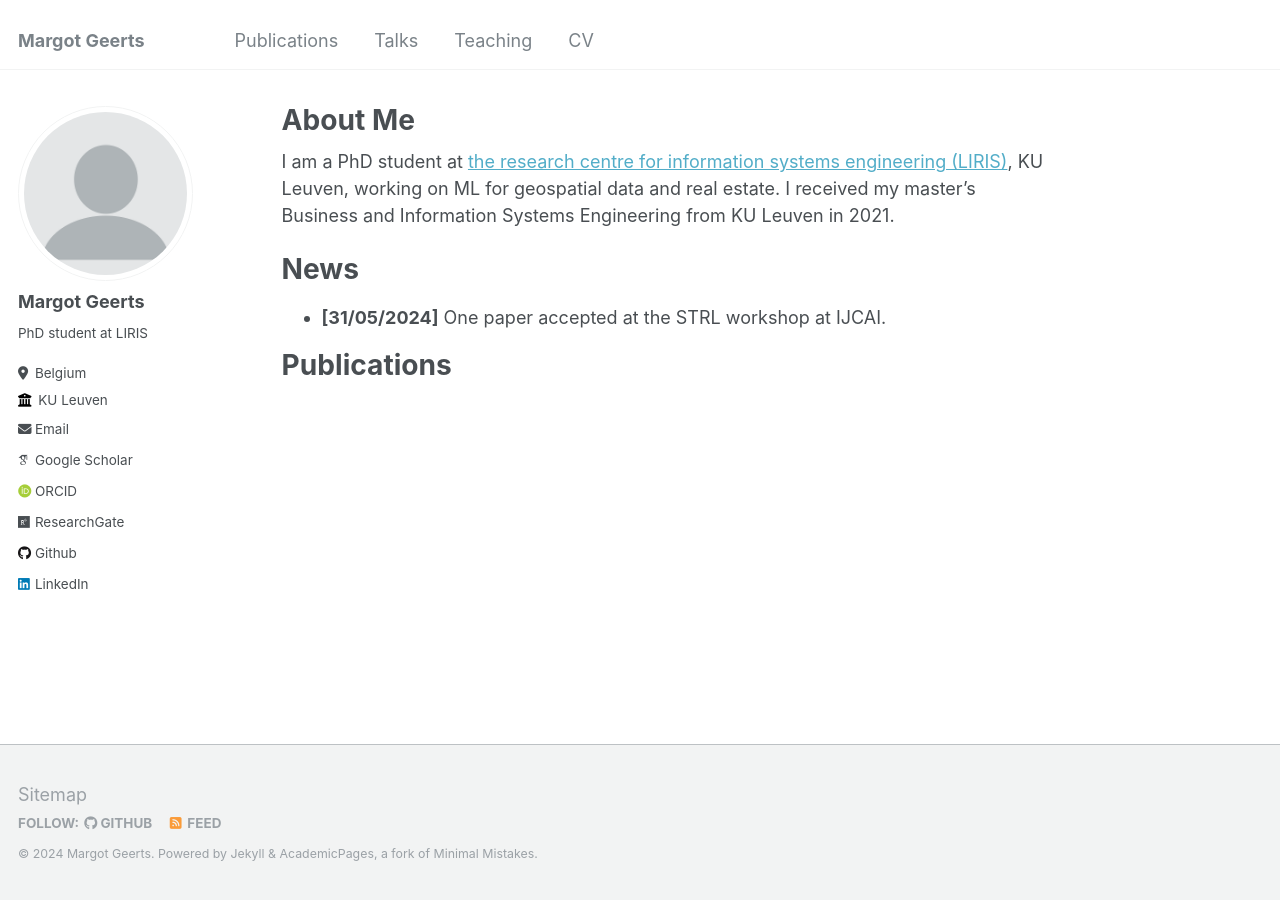
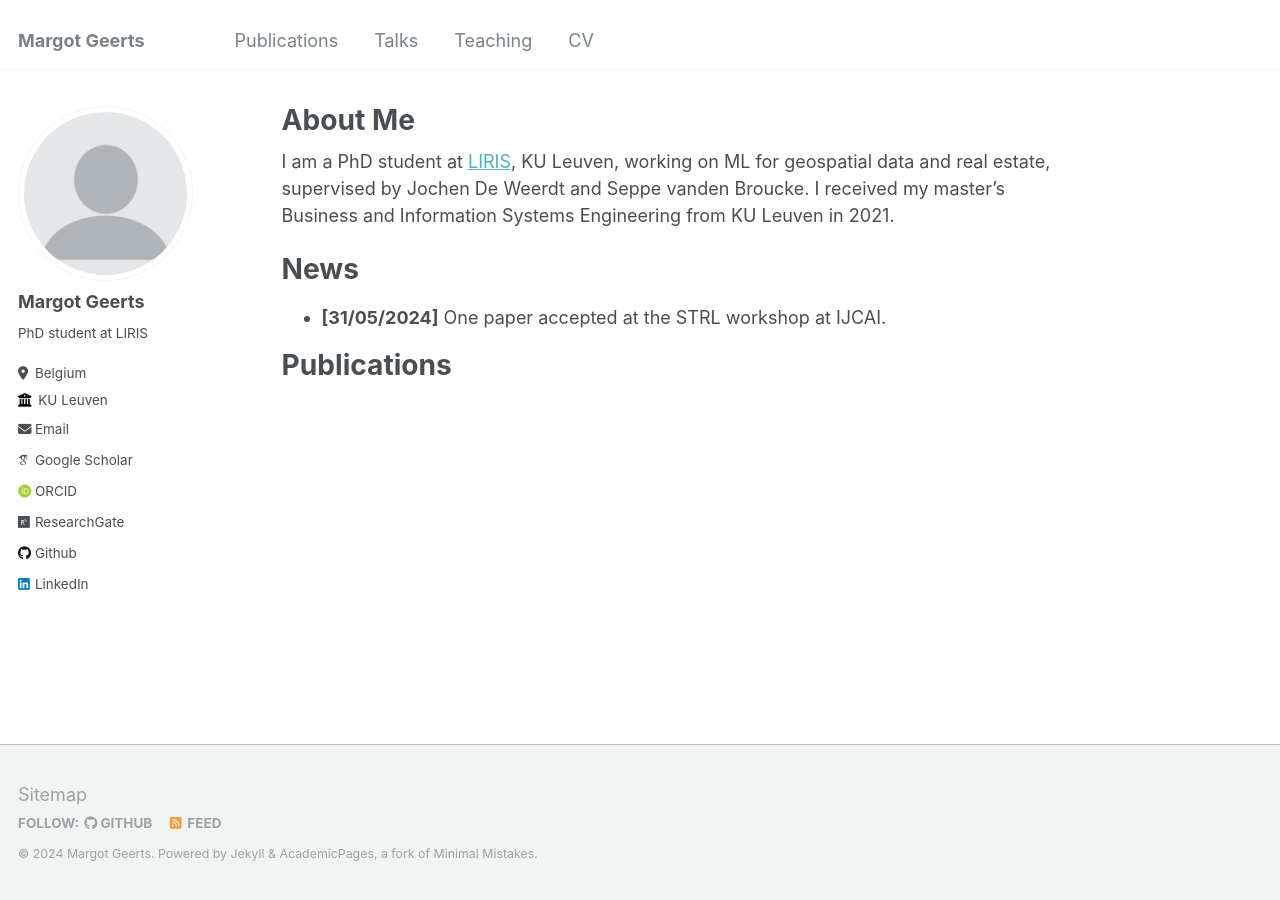
Before and after one commit to margotgeerts/margotgeerts.github.io, a Jekyll site: the page built from _pages/about.md, in a window 1280 px wide. Built offline with Jekyll 4.4.1, drawn with Linux system fonts in a browser that asks for light colours; some web fonts are replaced.

Commit message:
Update about.md

```diff
--- a/_pages/about.md
+++ b/_pages/about.md
@@ -7,7 +7,7 @@ redirect_from:
   - /about.html
 ---
 
-I am a PhD student at [the research centre for information systems engineering (LIRIS)](https://feb.kuleuven.be/research/decision-sciences-and-information-management/liris), KU Leuven, working on ML for geospatial data and real estate. I received my master's Business and Information Systems Engineering from KU Leuven in 2021.
+I am a PhD student at [LIRIS](https://feb.kuleuven.be/research/decision-sciences-and-information-management/liris), KU Leuven, working on ML for geospatial data and real estate, supervised by Jochen De Weerdt and Seppe vanden Broucke. I received my master's Business and Information Systems Engineering from KU Leuven in 2021.
 
 News
 ======
```
